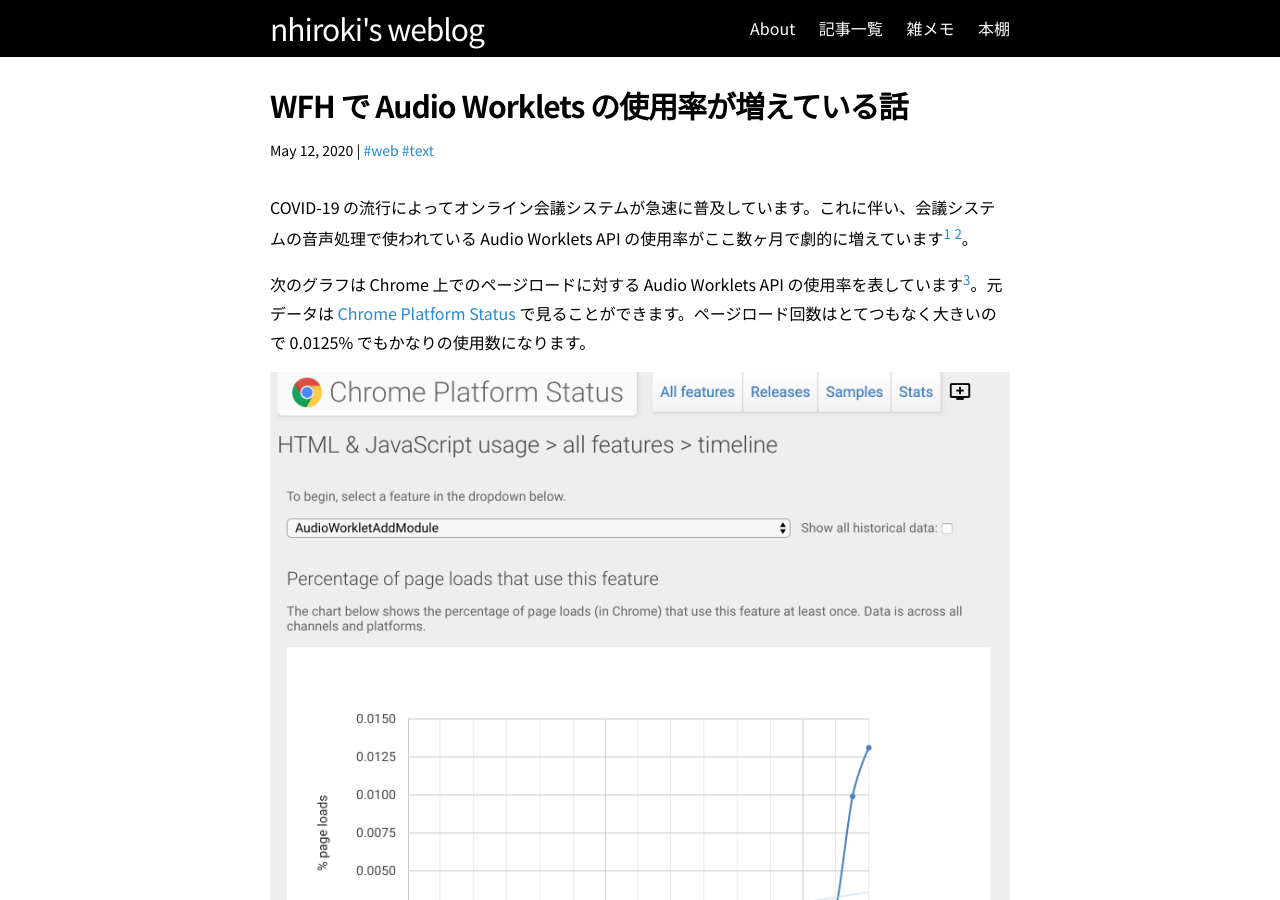
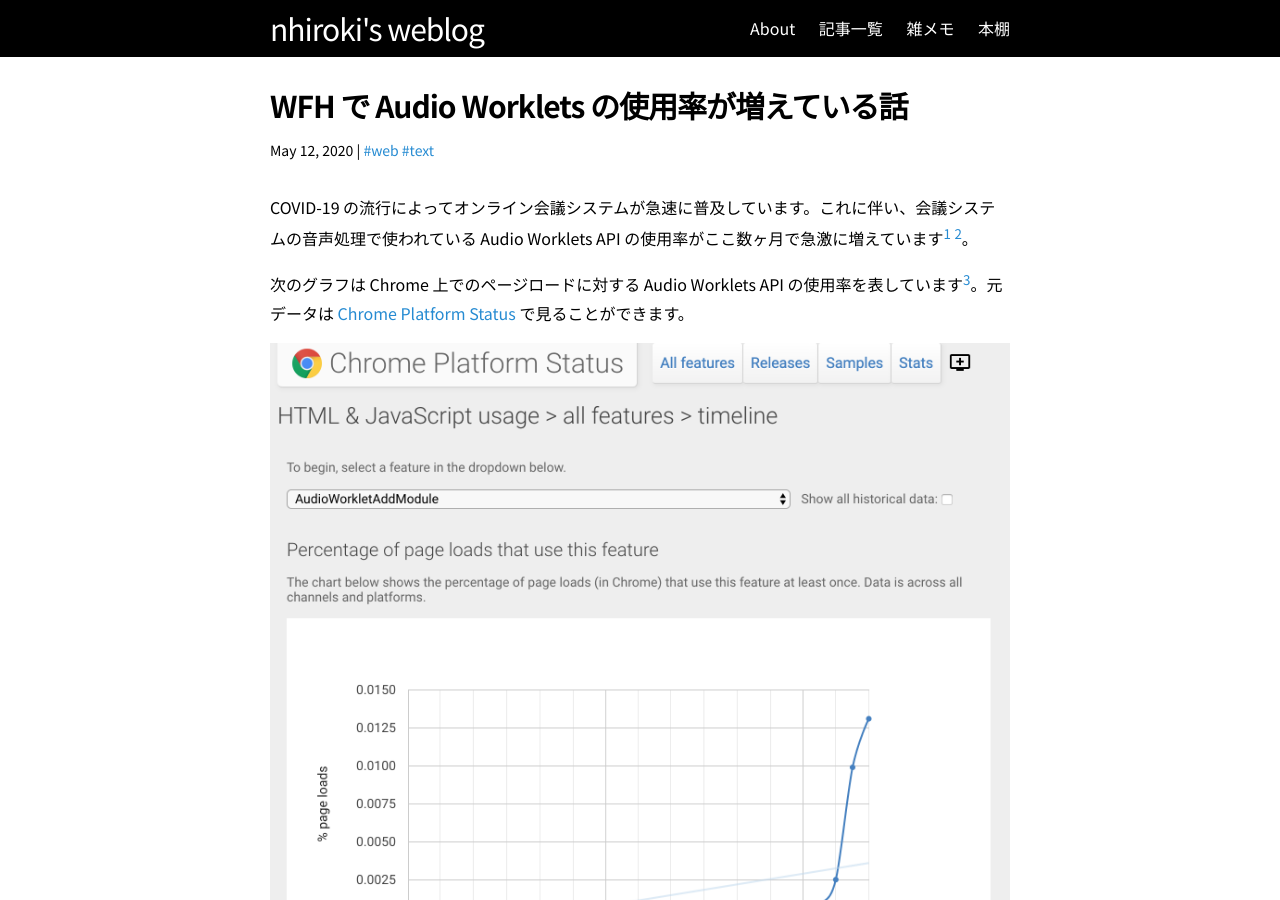
Before and after one commit to nhiroki/nhiroki.github.io, a Jekyll site: the page built from _posts/2020-05-12-usage-of-audio-worklets.md, in a window 1280 px wide and 900 px high. Built offline with Jekyll 4.4.1, drawn with Linux system fonts in a browser that asks for light colours; comment, search, counter and statistics services are not loaded.

Commit message:
Editorial fix

```diff
--- a/_posts/2020-05-12-usage-of-audio-worklets.md
+++ b/_posts/2020-05-12-usage-of-audio-worklets.md
@@ -6,9 +6,9 @@
 image: /images/profile.png
 ---
 
-COVID-19 の流行によってオンライン会議システムが急速に普及しています。これに伴い、会議システムの音声処理で使われている Audio Worklets API の使用率がここ数ヶ月で劇的に増えています[^tweets] [^zoom]。
+COVID-19 の流行によってオンライン会議システムが急速に普及しています。これに伴い、会議システムの音声処理で使われている Audio Worklets API の使用率がここ数ヶ月で急激に増えています[^tweets] [^zoom]。
 
-次のグラフは Chrome 上でのページロードに対する Audio Worklets API の使用率を表しています[^addmodule]。元データは [Chrome Platform Status](https://www.chromestatus.com/metrics/feature/timeline/popularity/2261) で見ることができます。ページロード回数はとてつもなく大きいので 0.0125% でもかなりの使用数になります。
+次のグラフは Chrome 上でのページロードに対する Audio Worklets API の使用率を表しています[^addmodule]。元データは [Chrome Platform Status](https://www.chromestatus.com/metrics/feature/timeline/popularity/2261) で見ることができます。
 
 ![Audio Worklets API の使用率](/images/usage-of-audio-worklets-graph.png)
 
```
